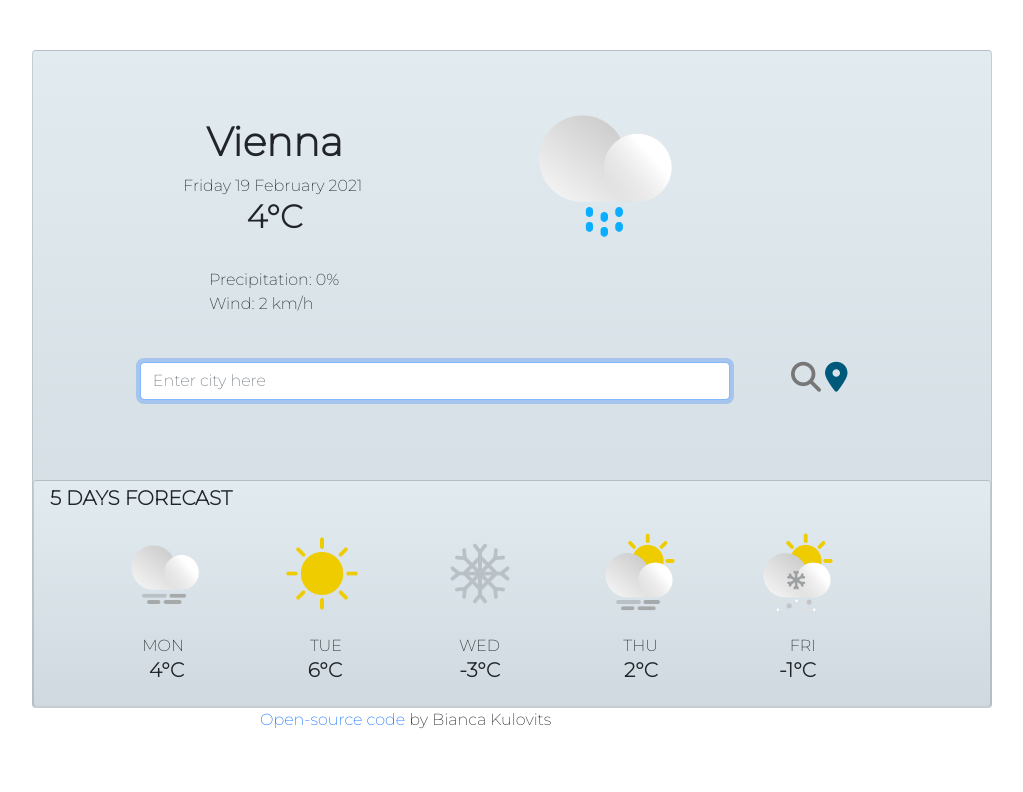
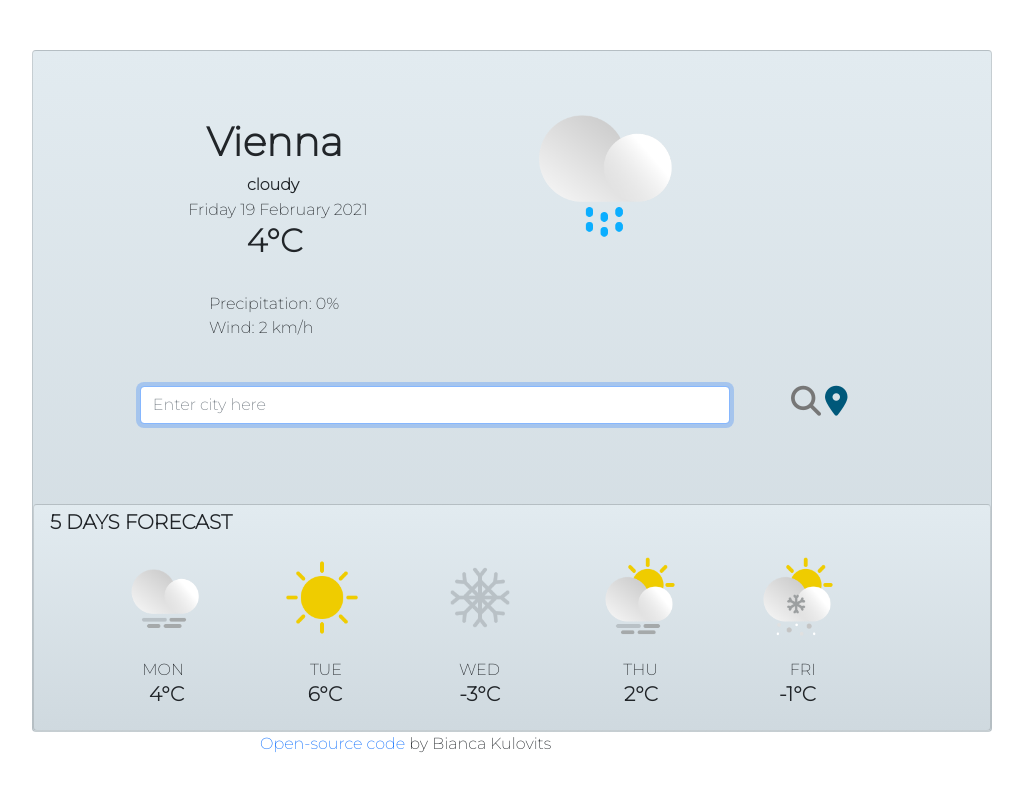
Before and after one commit to biancajk/weather-app, a plain HTML site: page index.html in a window 1280 px wide. Shown: the whole page, without its empty margins (50-1073 px from the left). Drawn offline with nearby package versions, Linux system fonts and the light colour scheme.

Commit message:
added the weather description and also did the css

```diff
--- a/index.html
+++ b/index.html
@@ -23,6 +23,10 @@
                 <div class="row">
                     <div class="col-6">
                         <h1>Vienna</h1>
+                        <br />
+                        <span class="weather-description">
+                            cloudy
+                        </span>
                         <span class="current-day">Sunday</span>
                         <span class="current-date"></span>
                         <br />
--- a/src/styles.css
+++ b/src/styles.css
@@ -54,6 +54,13 @@ h3 {
   margin-left: 160px;
 }
 
+.weather-description {
+  position: relative;
+  top: -25px;
+  left: 198px;
+  font-weight: bold;
+}
+
 .weather-icons {
   width: 60%;
   margin-left: 74px;
@@ -71,7 +78,7 @@ h3 {
 
 .current-day {
   text-align: right;
-  margin-left: 134px;
+  margin-left: 83px;
 }
 
 .github {
```
